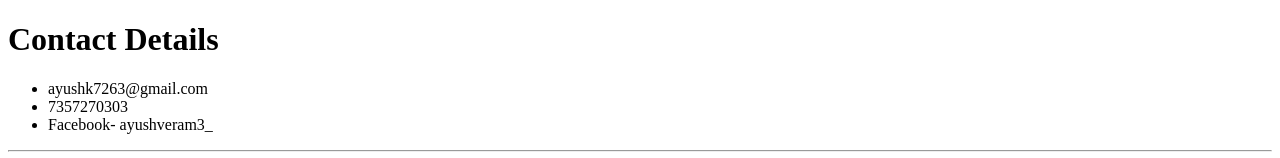
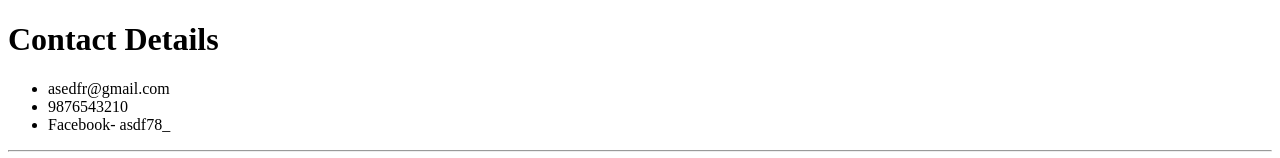
Before and after one commit to ayushkumar0303/CV, a plain HTML site: page contactMe.html in a window 1280 px wide. Shown: the top 158 px of the page. Drawn offline with Linux system fonts and the light colour scheme.

Commit message:
update contact list

```diff
--- a/contactMe.html
+++ b/contactMe.html
@@ -9,12 +9,12 @@
 <body>
     <h1>Contact Details</h1>
     <ul>
-        <li>ayushk7263@gmail.com</li>
-        <li>7357270303</li>
-        <li>Facebook- ayushveram3_</li>
+        <li>asedfr@gmail.com</li>
+        <li>9876543210</li>
+        <li>Facebook- asdf78_</li>
     </ul>
     <hr>
-    <form action="mailto:ayushk7263@gmail.com" method="post" enctype="text/plain">
+    <form action="mailto:asedfr@gmail.com" method="post" enctype="text/plain">
         <label>Your Name:</label>
         <input type="text" name="YourName" id=""><br>
         <label>Your Email</label>
```
